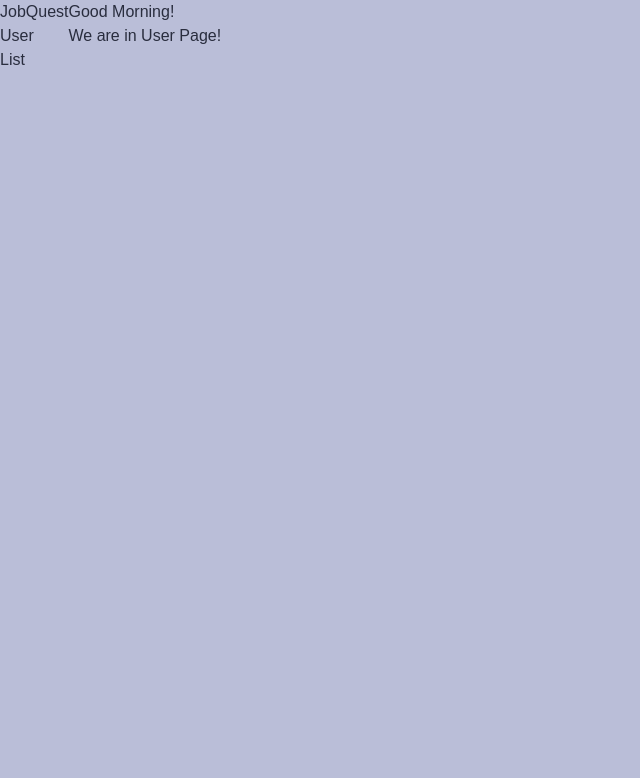
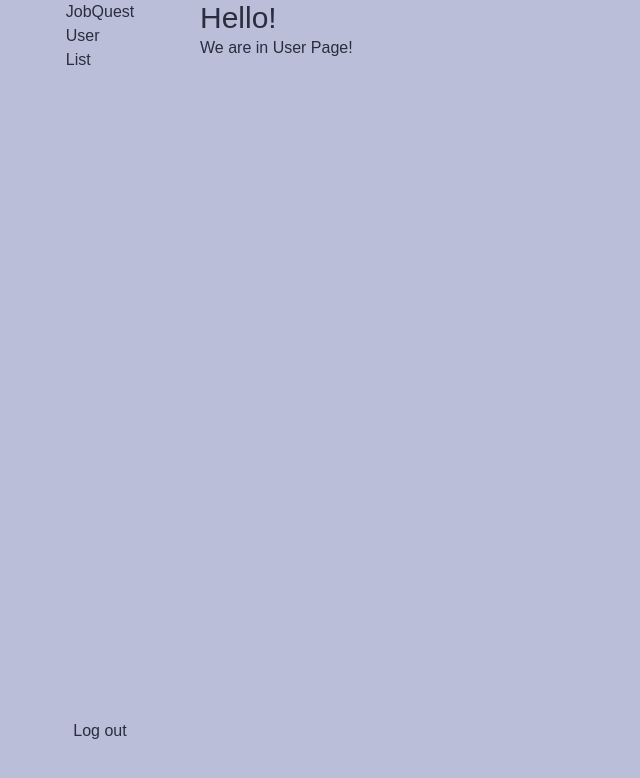
Before and after one commit to hplehal/job-quest, a Next.js app: page /user in a window 1280 px wide. Shown: the top 778 px of the page, without its empty margins (0-640 px from the left). Built offline with nearby package versions, Linux system fonts and the light colour scheme; no server answers.

Commit message:
added user in dashboard data

```diff
--- a/app/(dashboard)/layout.tsx
+++ b/app/(dashboard)/layout.tsx
@@ -1,16 +1,28 @@
 import React from 'react'
 import SideBarComponent from '../components/Sidebar'
+import { createClient } from '@/utils/supabase/server'
 
-const DashboardPage = ({
+const DashboardPage = async ({
   children,
 }: Readonly<{
   children: React.ReactNode
 }>) => {
+  const supabase = await createClient()
+  const {
+    data: { user },
+  } = await supabase.auth.getUser()
   return (
     <div className="flex">
       <SideBarComponent />
       <div>
-        <h1>Good Morning!</h1>
+        {user ? (
+          <h2 className="text--foreground font-bold text-3xl">
+            Hello! <span className="text-green-teal">{user.email}</span>
+          </h2>
+        ) : (
+          <h2 className="text--foreground text-3xl">Hello!</h2>
+        )}
+
         {children}
       </div>
     </div>
--- a/app/components/Sidebar.tsx
+++ b/app/components/Sidebar.tsx
@@ -3,7 +3,7 @@ import React from 'react'
 
 const SideBarComponent = () => {
   return (
-    <aside>
+    <aside className="h-[calc(100vh-57px)] flex flex-col justify-between items-center w-[200px]">
       <div>
         <Link href={'/user'}>
           <h3>JobQuest</h3>
@@ -17,6 +17,7 @@ const SideBarComponent = () => {
           </Link>
         </ul>
       </div>
+      <div>Log out</div>
     </aside>
   )
 }
--- a/app/login/page.tsx
+++ b/app/login/page.tsx
@@ -14,7 +14,7 @@ export default async function SigninPage({
   } = await supabase.auth.getUser()
 
   if (user) {
-    return redirect('/todos')
+    return redirect('/user')
   }
 
   return (
@@ -28,7 +28,7 @@ export default async function SigninPage({
             <h3 className="text-2xl font-semibold leading-none tracking-tight text-green-teal">
               Login
             </h3>
-            <p className="text-sm text-gray-700">
+            <p className="text-sm text-gray-500">
               Enter your email below to login to your account
             </p>
           </div>
@@ -55,7 +55,7 @@ export default async function SigninPage({
                 />
               </div>
               {searchParams.message && (
-                <div className="text-sm font-medium text-destructive">
+                <div className="text-sm font-medium text-destructive text-red-300">
                   {searchParams.message}
                 </div>
               )}
```
